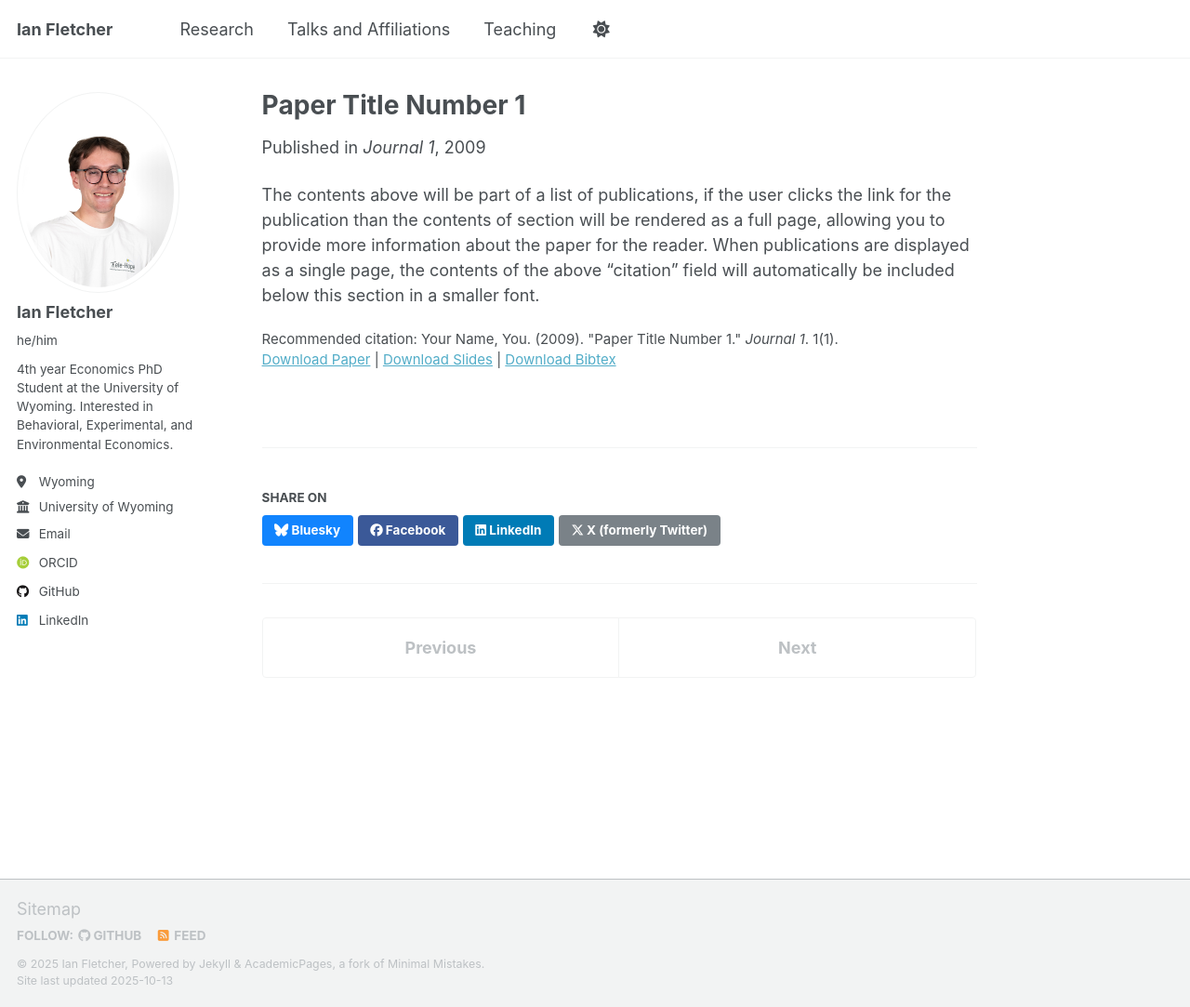
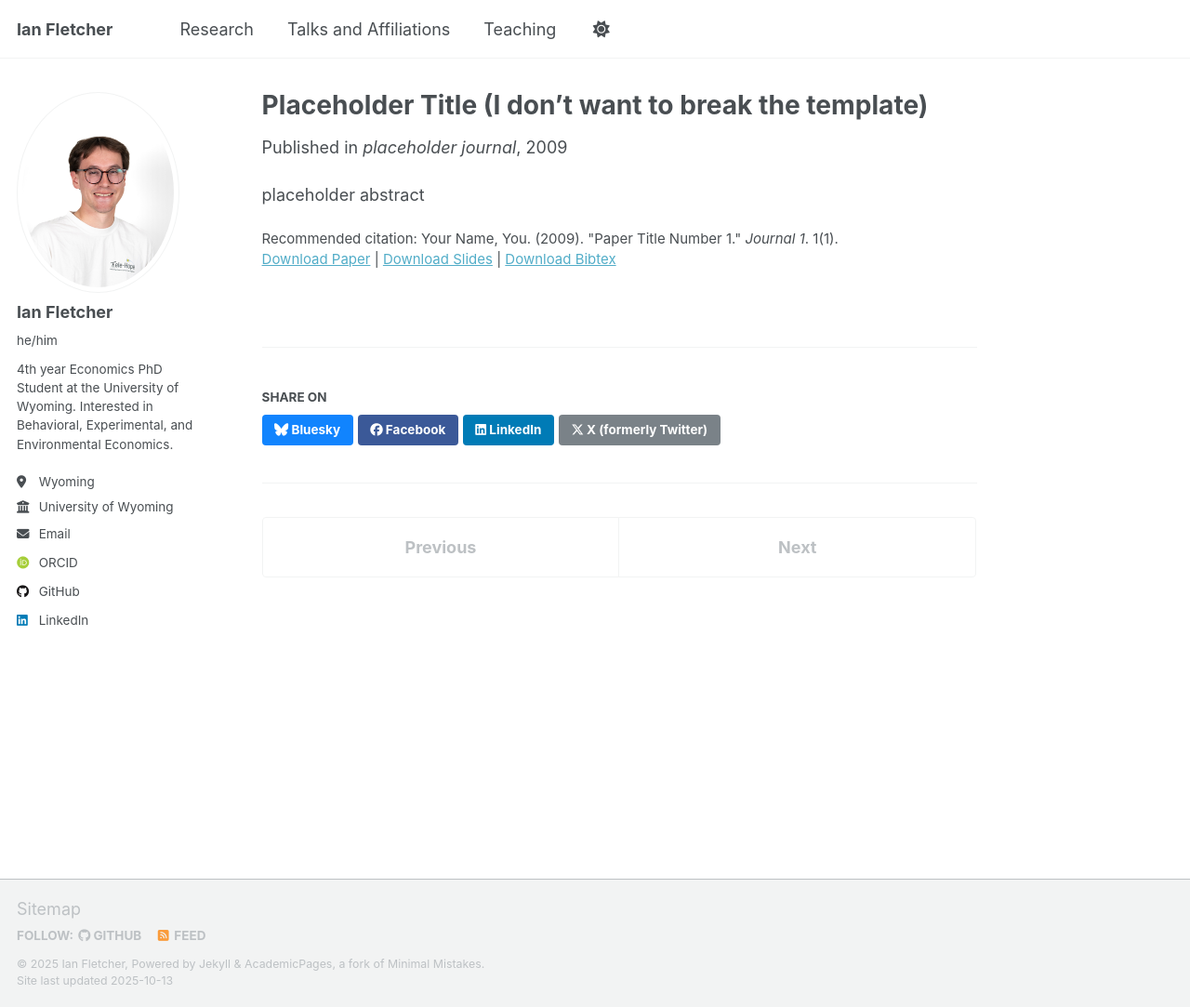
Before and after one commit to fletcherian/fletcherian.github.io, a Jekyll site: the page built from _publications/2009-10-01-paper-title-number-1.md, in a window 1280 px wide and 1083 px high. Shown: the whole window at 93% size. Built offline with Jekyll 4.4.1, drawn with Linux system fonts in a browser that asks for light colours; some web fonts are replaced; a script that is not in the unit is left out.

Commit message:
Update 2009-10-01-paper-title-number-1.md

```diff
--- a/_publications/2009-10-01-paper-title-number-1.md
+++ b/_publications/2009-10-01-paper-title-number-1.md
@@ -1,14 +1,14 @@
 ---
-title: "Paper Title Number 1"
+title: "Placeholder Title (I don't want to break the template)"
 collection: publications
 category: manuscripts
 permalink: /publication/2009-10-01-paper-title-number-1
-excerpt: 'This paper is about the number 1. The number 2 is left for future work.'
+excerpt: 'This is a placeholder description'
 date: 2009-10-01
-venue: 'Journal 1'
+venue: 'placeholder journal'
 slidesurl: 'http://academicpages.github.io/files/slides1.pdf'
 paperurl: 'http://academicpages.github.io/files/paper1.pdf'
 bibtexurl: 'http://academicpages.github.io/files/bibtex1.bib'
 citation: 'Your Name, You. (2009). &quot;Paper Title Number 1.&quot; <i>Journal 1</i>. 1(1).'
 ---
-The contents above will be part of a list of publications, if the user clicks the link for the publication than the contents of section will be rendered as a full page, allowing you to provide more information about the paper for the reader. When publications are displayed as a single page, the contents of the above "citation" field will automatically be included below this section in a smaller font.
+placeholder abstract
```
